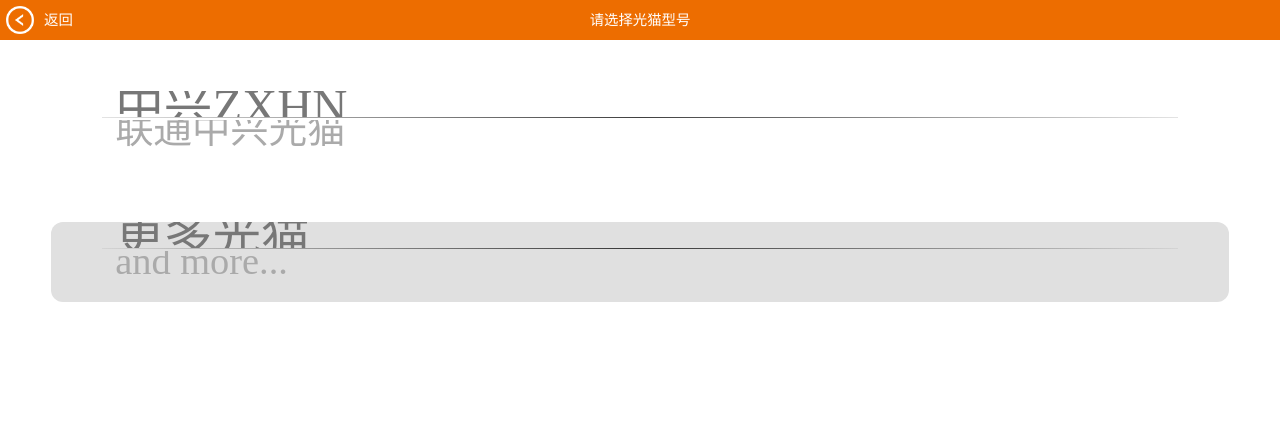
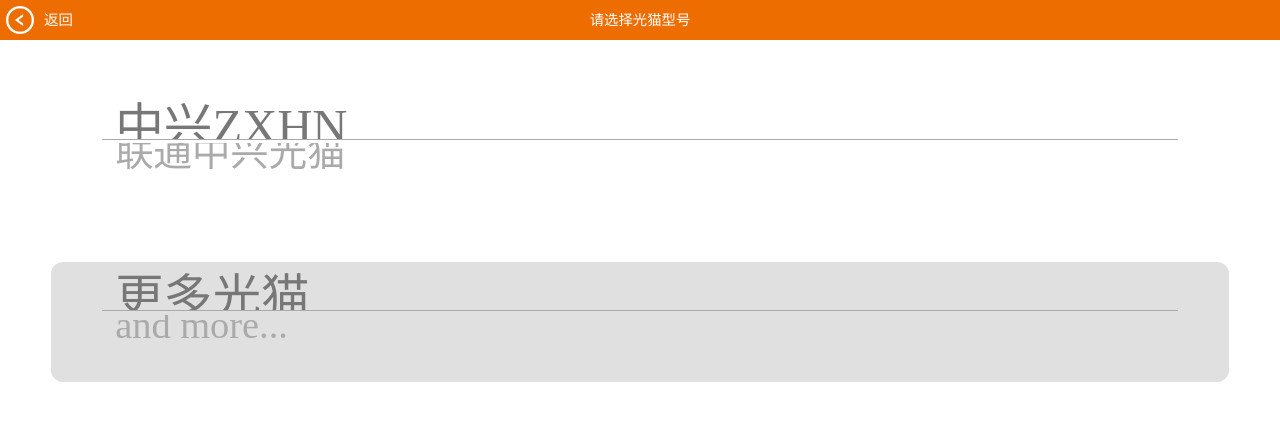
Before and after one commit to chazikaifa/troubleshooting, a PHP site: page / in a window 1280 px wide. Shown: the top 421 px of the page. Run offline with PHP 8.4, Linux system fonts and the light colour scheme.

Commit message:
hr样式修改

```diff
--- a/index.php
+++ b/index.php
@@ -136,16 +136,16 @@
 		.list_item
 		{
 			width: 92vw;
-			height:10vh;
+			height:15vh;
 			margin:4vw;
 			background:white;
 			border-radius:1.5vh;
 		}
 		.list_item > .name
 		{
-			height: 3.2vh;
+			height: 6vh;
 			width: 82vw;
-			line-height: 4vh;
+			line-height: 9vh;
 			margin-left: 5vw;
 			margin-right: 5vw;
 			font-size: 3.8vw;
@@ -160,9 +160,9 @@
 			margin-bottom: 0;
 			margin-left: 4vw;
 			margin-right: 4vw;
-			border: 0;
 			height: 0.1vh;
-			background-image: linear-gradient(to right, rgba(200, 200, 200, 0.5), rgba(0, 0, 0, 0.75), rgba(200, 200, 200, 0.5));
+			border: none;
+			border-top:0.1vh solid #AAAAAA;
 		}
 		.list_item > .des
 		{
```
Also changed, not shown: result.php (+5 -5 lines).
